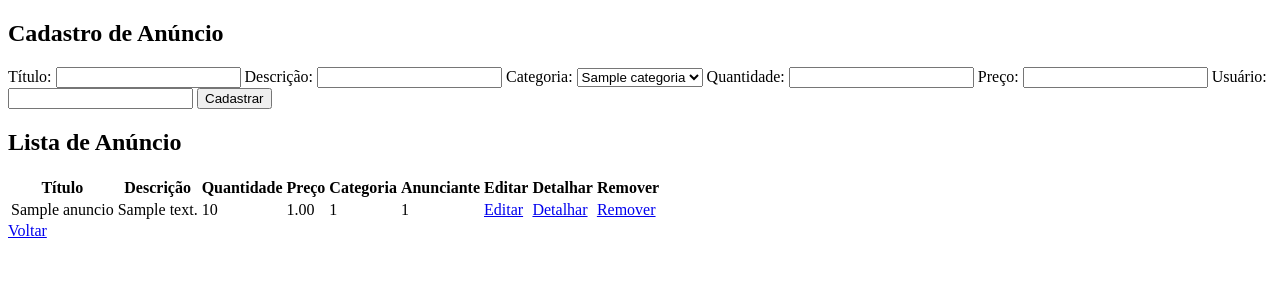
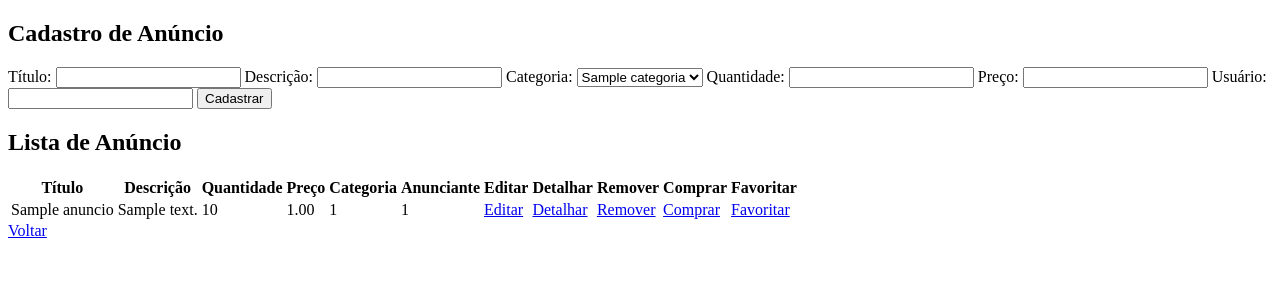
Before and after one commit to fabiokusaba/toledo-ecommerce, a Flask app: page /cadastro/anuncio in a window 1280 px wide. Shown: the top 300 px of the page. Run offline with Flask 3, Linux system fonts and the light colour scheme; tables that the repository leaves empty hold one stand-in row (values such as "Sample post").

Commit message:
adicionado: implementação das funcionalidades de comprar e favoritar

```diff
--- a/templates/anuncio.html
+++ b/templates/anuncio.html
@@ -47,6 +47,8 @@
                 <th>Editar</th>
                 <th>Detalhar</th>
                 <th>Remover</th>
+                <th>Comprar</th>
+                <th>Favoritar</th>
             </tr>
         </thead>
         <tbody>
@@ -61,6 +63,8 @@
                     <td><a href="/anuncio/editar/{{anuncio.id}}">Editar</a></td>
                     <td><a href="/anuncio/detalhar/{{anuncio.id}}">Detalhar</a></td>
                     <td><a href="/anuncio/remover/{{anuncio.id}}">Remover</a></td>
+                    <td><a href="/anuncio/comprar/{{anuncio.id}}">Comprar</a></td>
+                    <td><a href="/anuncio/favoritar/{{anuncio.id}}">Favoritar</a></td>
                 </tr>
             {% endfor %}
         </tbody>
```
